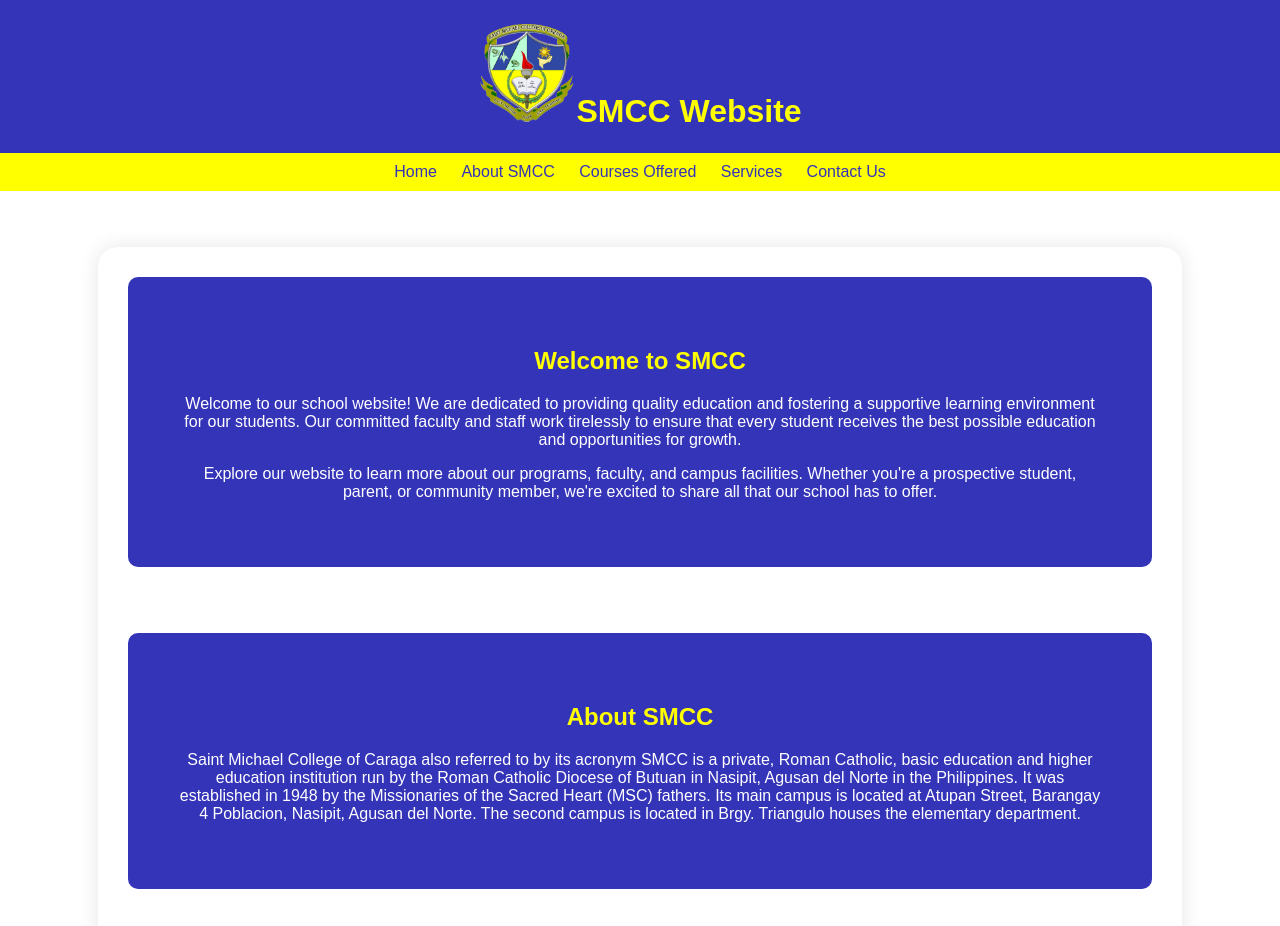
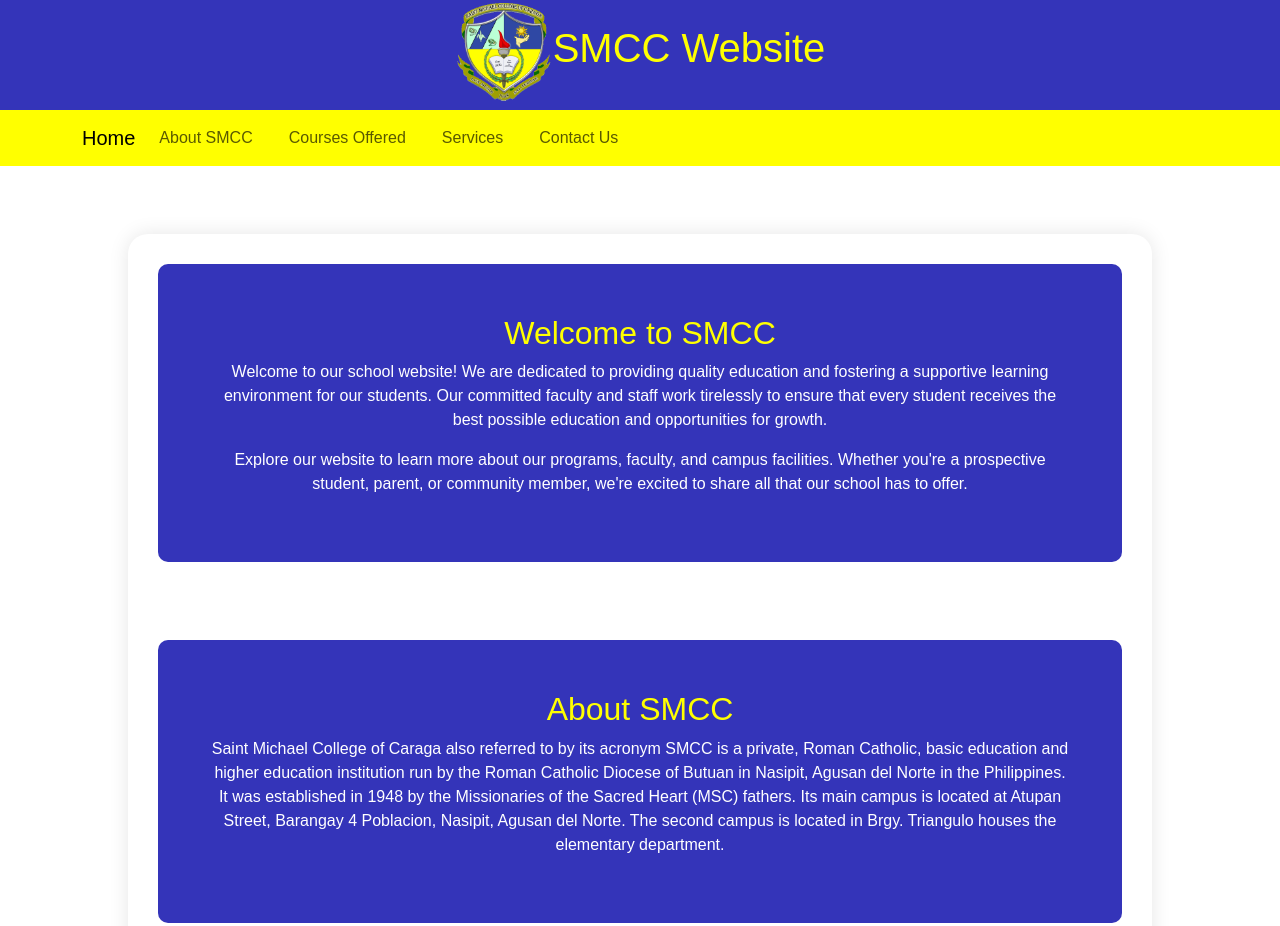
Before and after one commit to JamesNolie/SMCCwebsite, a plain HTML site: page index.html in a window 1280 px wide. Shown: the top 926 px of the page. Drawn offline with nearby package versions, Linux system fonts and the light colour scheme.

Commit message:
w/bootstrap

```diff
--- a/index.html
+++ b/index.html
@@ -4,6 +4,8 @@
     <meta charset="UTF-8">
     <meta name="viewport" content="width=device-width, initial-scale=1.0">
     <title>SMCC Website</title>
+    <link href="https://cdn.jsdelivr.net/npm/bootstrap@5.3.2/dist/css/bootstrap.min.css" rel="stylesheet" integrity="sha384-T3c6CoIi6uLrA9TneNEoa7RxnatzjcDSCmG1MXxSR1GAsXEV/Dwwykc2MPK8M2HN" crossorigin="anonymous">
+    <script defer src="https://cdn.jsdelivr.net/npm/bootstrap@5.3.2/dist/js/bootstrap.bundle.min.js" integrity="sha384-C6RzsynM9kWDrMNeT87bh95OGNyZPhcTNXj1NW7RuBCsyN/o0jlpcV8Qyq46cDfL" crossorigin="anonymous"></script>
     <link rel="stylesheet" href="style.css">
 </head>
 <body id="top">
@@ -11,18 +13,37 @@
 
         <h1><img src="SmccLogo.gif" alt="SMCC Logo" class="" height="100" >SMCC Website</h1>
     </header>
-    <nav>
-        <ul>
-            <li><a href="#home">Home</a></li>
-            <li><a href="#about">About SMCC</a></li>
-            <li><a href="#courses">Courses Offered</a></li>
-            <li><a href="#services">Services</a></li>
-            <li><a href="#contact">Contact Us</a></li>
-        </ul>
+    <nav class="navbar navbar-expand-md">
+        <div class="container">
+            <a href="#home" class="navbar-brand">Home</a>
+            <button class="navbar-toggler" data-bs-toggle="collapse"
+            data-bs-target="#nav" aria-controls="nav" aria-label="Expand Navigation">
+        <span class="navbar-toggler-icon"></span>
+        </button>
+            <div class="collapse navbar-collapse" id="nav">
+            <ul class="navbar-nav">
+                <li class="nav-item">
+                    <a href="#about" class="nav-link">About SMCC</a>
+                </li>
+                <ul class="navbar-nav">
+                    <li class="nav-item">
+                        <a href="#courses" class="nav-link">Courses Offered</a>
+                    </li>
+                    <ul class="navbar-nav">
+                        <li class="nav-item">
+                            <a href="#services" class="nav-link">Services</a>
+                        </li>
+                        <ul class="navbar-nav">
+                            <li class="nav-item">
+                                <a href="#contact" class="nav-link">Contact Us</a>
+                            </li>
+            </ul>
+        </div>
+        </div>
     </nav>
     <br>
     <br>
-    <div class="container">
+    <div class="containers">
     <section>
         <h2>Welcome to SMCC</h2>
         <p>Welcome to our school website! We are dedicated to providing quality education and fostering a supportive learning environment for
--- a/style.css
+++ b/style.css
@@ -3,7 +3,7 @@
     margin: 0;
     padding: 0;
 }
-.container {
+.containers {
     width: 80%;
     margin: 20px auto;
     background-color: #fff;
@@ -21,7 +21,6 @@
     background-color: yellow;
     color: #fff;
     padding: 10px 0;
-    text-align: center;
     padding: 10px 50px;
 }
 nav ul {
```
